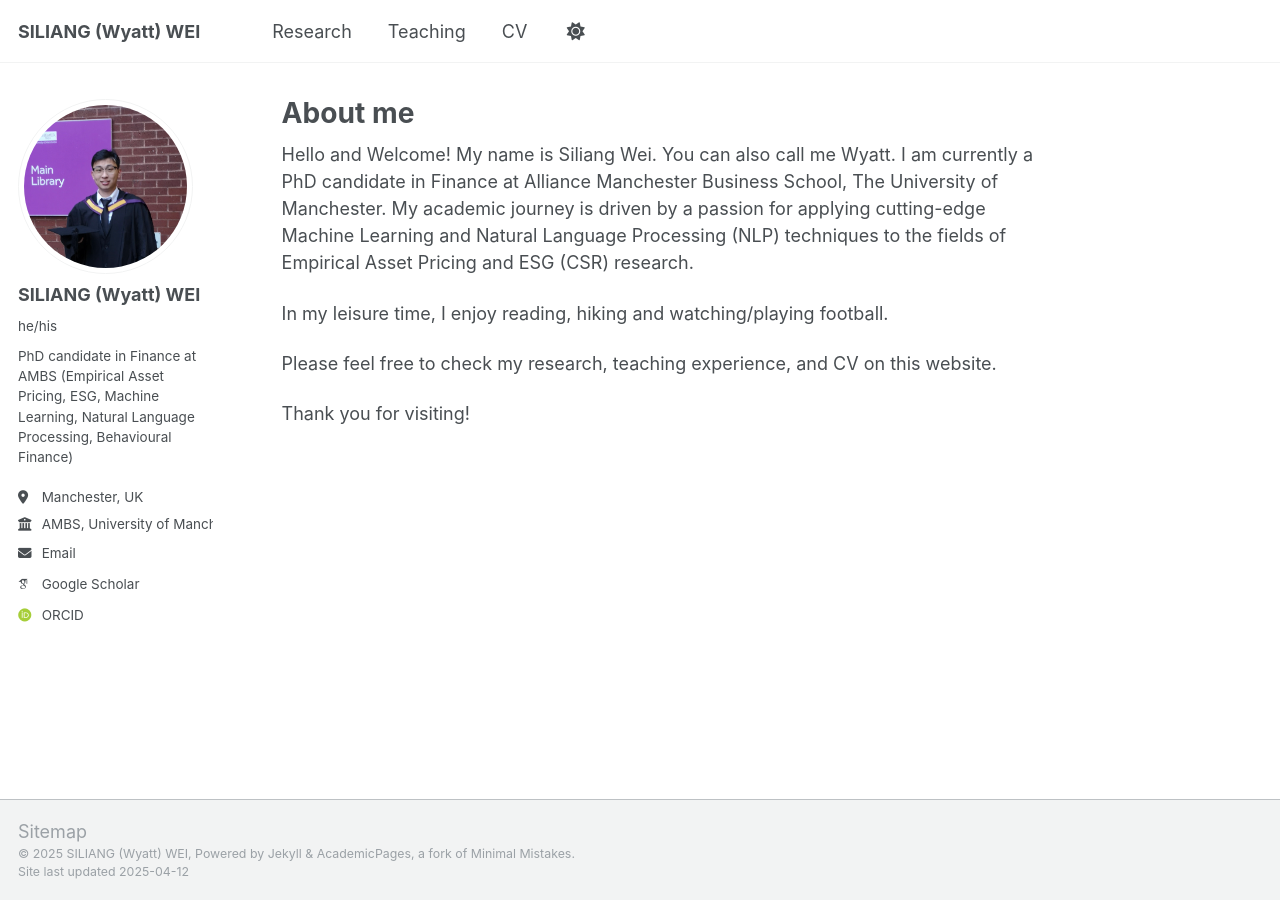
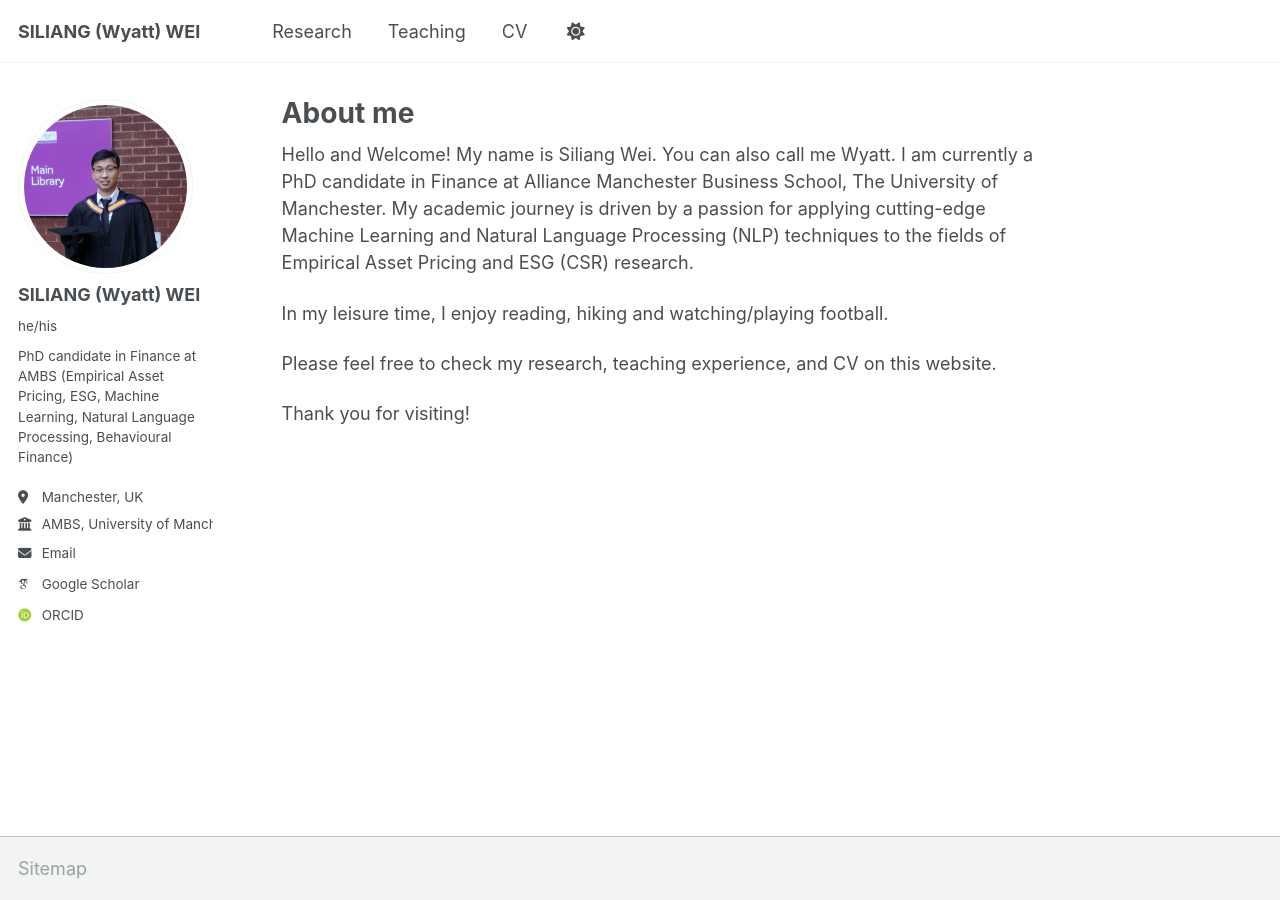
Before and after one commit to wyattswei/wyattswei.github.io, a Jekyll site: the page built from _pages/about.md, in a window 1280 px wide. Built offline with Jekyll 4.4.1, drawn with Linux system fonts in a browser that asks for light colours; some web fonts are replaced.

Commit message:
comment the footer.html

```diff
--- a/_includes/footer.html
+++ b/_includes/footer.html
@@ -1,25 +1,25 @@
-{% include base_path %}
+<!--{% include base_path %}-->
 
-{% if site.author.github or site.author.bitbucket or site.atom_feed.hide != true %}
-<div class="page__footer-follow">
-  <ul class="social-icons">
-    {% if site.data.ui-text[site.locale].follow_label %}
-      <li><strong>{{ site.data.ui-text[site.locale].follow_label }}</strong></li>
-    {% endif %}
-    {% if site.author.github %}
-      <li><a href="http://github.com/{{ site.author.github }}"><i class="fab fa-github" aria-hidden="true"></i> GitHub</a></li>
-    {% endif %}
-    {% if site.author.bitbucket %}
-      <li><a href="http://bitbucket.org/{{ site.author.bitbucket }}"><i class="fab fa-bitbucket" aria-hidden="true"></i> Bitbucket</a></li>
-    {% endif %}
-    {% if site.atom_feed.hide != true %}
-    <li><a href="{% if site.atom_feed.path %}{{ site.atom_feed.path }}{% else %}{{ base_path }}/feed.xml{% endif %}"><i class="fa fa-fw fa-rss-square" aria-hidden="true"></i> {{ site.data.ui-text[site.locale].feed_label | default: "Feed" }}</a></li>
-    {% endif %}
-  </ul>
-</div>
-{% endif %}
+<!--{% if site.author.github or site.author.bitbucket or site.atom_feed.hide != true %}-->
+<!--<div class="page__footer-follow">-->
+<!--  <ul class="social-icons">-->
+<!--    {% if site.data.ui-text[site.locale].follow_label %}-->
+<!--      <li><strong>{{ site.data.ui-text[site.locale].follow_label }}</strong></li>-->
+<!--    {% endif %}-->
+<!--    {% if site.author.github %}-->
+<!--      <li><a href="http://github.com/{{ site.author.github }}"><i class="fab fa-github" aria-hidden="true"></i> GitHub</a></li>-->
+<!--    {% endif %}-->
+<!--    {% if site.author.bitbucket %}-->
+<!--      <li><a href="http://bitbucket.org/{{ site.author.bitbucket }}"><i class="fab fa-bitbucket" aria-hidden="true"></i> Bitbucket</a></li>-->
+<!--    {% endif %}-->
+<!--    {% if site.atom_feed.hide != true %}-->
+<!--    <li><a href="{% if site.atom_feed.path %}{{ site.atom_feed.path }}{% else %}{{ base_path }}/feed.xml{% endif %}"><i class="fa fa-fw fa-rss-square" aria-hidden="true"></i> {{ site.data.ui-text[site.locale].feed_label | default: "Feed" }}</a></li>-->
+<!--    {% endif %}-->
+<!--  </ul>-->
+<!--</div>-->
+<!--{% endif %}-->
 
-<div class="page__footer-copyright">
-  &copy; {{ site.time | date: '%Y' }} {{ site.name | default: site.title }}, {{ site.data.ui-text[site.locale].powered_by | default: "Powered by" }} <a href="http://jekyllrb.com" rel="nofollow">Jekyll</a> &amp; <a href="https://github.com/academicpages/academicpages.github.io">AcademicPages</a>, a fork of <a href="https://mademistakes.com/work/minimal-mistakes-jekyll-theme/" rel="nofollow">Minimal Mistakes</a>.<br />
-  Site last updated {{ "now" | date: '%Y-%m-%d' %}}
-</div>
+<!--<div class="page__footer-copyright">-->
+<!--  &copy; {{ site.time | date: '%Y' }} {{ site.name | default: site.title }}, {{ site.data.ui-text[site.locale].powered_by | default: "Powered by" }} <a href="http://jekyllrb.com" rel="nofollow">Jekyll</a> &amp; <a href="https://github.com/academicpages/academicpages.github.io">AcademicPages</a>, a fork of <a href="https://mademistakes.com/work/minimal-mistakes-jekyll-theme/" rel="nofollow">Minimal Mistakes</a>.<br />-->
+<!--  Site last updated {{ "now" | date: '%Y-%m-%d' %}}-->
+<!--</div>-->
```
